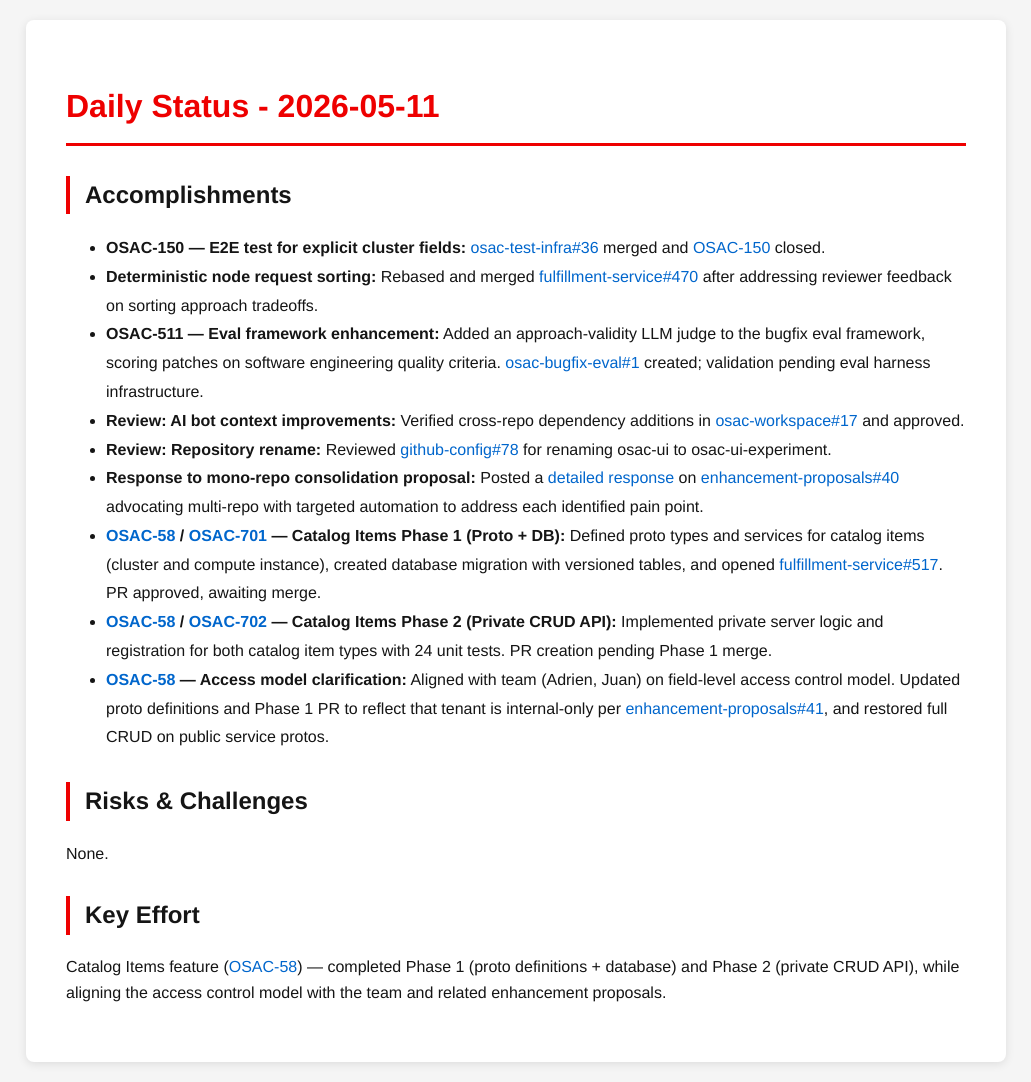
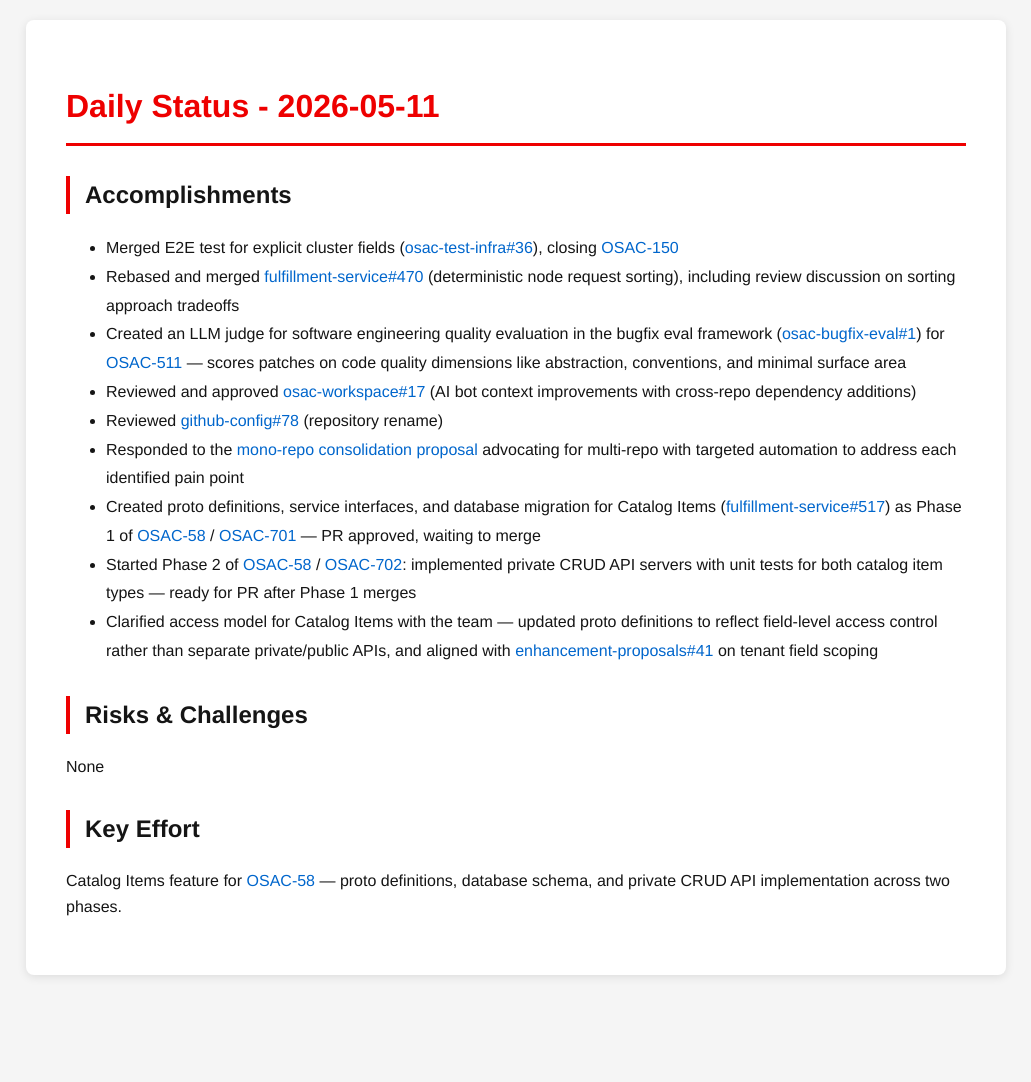
Before and after one commit to tzvatot/daily-status, a Jekyll site: the page built from 2026-05-11.md, in a window 1280 px wide. Shown: the whole page, without its empty margins (124-1155 px from the left). Built offline with Jekyll 4.4.1, drawn with Linux system fonts in a browser that asks for light colours; after the commit the page ends 995 px from its top, so only the background shows below that.

Commit message:
Daily status update - 2026-05-11

```diff
--- a/2026-05-11.md
+++ b/2026-05-11.md
@@ -7,18 +7,18 @@ date: 2026-05-11
 # Daily Status - 2026-05-11
 
 ## Accomplishments
-- **OSAC-150 — E2E test for explicit cluster fields:** [osac-test-infra#36](https://github.com/osac-project/osac-test-infra/pull/36) merged and [OSAC-150](https://redhat.atlassian.net/browse/OSAC-150) closed.
-- **Deterministic node request sorting:** Rebased and merged [fulfillment-service#470](https://github.com/osac-project/fulfillment-service/pull/470) after addressing reviewer feedback on sorting approach tradeoffs.
-- **OSAC-511 — Eval framework enhancement:** Added an approach-validity LLM judge to the bugfix eval framework, scoring patches on software engineering quality criteria. [osac-bugfix-eval#1](https://github.com/eranco74/osac-bugfix-eval/pull/1) created; validation pending eval harness infrastructure.
-- **Review: AI bot context improvements:** Verified cross-repo dependency additions in [osac-workspace#17](https://github.com/osac-project/osac-workspace/pull/17) and approved.
-- **Review: Repository rename:** Reviewed [github-config#78](https://github.com/osac-project/github-config/pull/78) for renaming osac-ui to osac-ui-experiment.
-- **Response to mono-repo consolidation proposal:** Posted a [detailed response](https://github.com/osac-project/enhancement-proposals/pull/40#issuecomment-4420565236) on [enhancement-proposals#40](https://github.com/osac-project/enhancement-proposals/pull/40) advocating multi-repo with targeted automation to address each identified pain point.
-- **[OSAC-58](https://redhat.atlassian.net/browse/OSAC-58) / [OSAC-701](https://redhat.atlassian.net/browse/OSAC-701) — Catalog Items Phase 1 (Proto + DB):** Defined proto types and services for catalog items (cluster and compute instance), created database migration with versioned tables, and opened [fulfillment-service#517](https://github.com/osac-project/fulfillment-service/pull/517). PR approved, awaiting merge.
-- **[OSAC-58](https://redhat.atlassian.net/browse/OSAC-58) / [OSAC-702](https://redhat.atlassian.net/browse/OSAC-702) — Catalog Items Phase 2 (Private CRUD API):** Implemented private server logic and registration for both catalog item types with 24 unit tests. PR creation pending Phase 1 merge.
-- **[OSAC-58](https://redhat.atlassian.net/browse/OSAC-58) — Access model clarification:** Aligned with team (Adrien, Juan) on field-level access control model. Updated proto definitions and Phase 1 PR to reflect that tenant is internal-only per [enhancement-proposals#41](https://github.com/osac-project/enhancement-proposals/pull/41), and restored full CRUD on public service protos.
+- Merged E2E test for explicit cluster fields ([osac-test-infra#36](https://github.com/osac-project/osac-test-infra/pull/36)), closing [OSAC-150](https://redhat.atlassian.net/browse/OSAC-150)
+- Rebased and merged [fulfillment-service#470](https://github.com/osac-project/fulfillment-service/pull/470) (deterministic node request sorting), including review discussion on sorting approach tradeoffs
+- Created an LLM judge for software engineering quality evaluation in the bugfix eval framework ([osac-bugfix-eval#1](https://github.com/eranco74/osac-bugfix-eval/pull/1)) for [OSAC-511](https://redhat.atlassian.net/browse/OSAC-511) — scores patches on code quality dimensions like abstraction, conventions, and minimal surface area
+- Reviewed and approved [osac-workspace#17](https://github.com/osac-project/osac-workspace/pull/17) (AI bot context improvements with cross-repo dependency additions)
+- Reviewed [github-config#78](https://github.com/osac-project/github-config/pull/78) (repository rename)
+- Responded to the [mono-repo consolidation proposal](https://github.com/osac-project/enhancement-proposals/pull/40) advocating for multi-repo with targeted automation to address each identified pain point
+- Created proto definitions, service interfaces, and database migration for Catalog Items ([fulfillment-service#517](https://github.com/osac-project/fulfillment-service/pull/517)) as Phase 1 of [OSAC-58](https://redhat.atlassian.net/browse/OSAC-58) / [OSAC-701](https://redhat.atlassian.net/browse/OSAC-701) — PR approved, waiting to merge
+- Started Phase 2 of [OSAC-58](https://redhat.atlassian.net/browse/OSAC-58) / [OSAC-702](https://redhat.atlassian.net/browse/OSAC-702): implemented private CRUD API servers with unit tests for both catalog item types — ready for PR after Phase 1 merges
+- Clarified access model for Catalog Items with the team — updated proto definitions to reflect field-level access control rather than separate private/public APIs, and aligned with [enhancement-proposals#41](https://github.com/osac-project/enhancement-proposals/pull/41) on tenant field scoping
 
 ## Risks & Challenges
-None.
+None
 
 ## Key Effort
-Catalog Items feature ([OSAC-58](https://redhat.atlassian.net/browse/OSAC-58)) — completed Phase 1 (proto definitions + database) and Phase 2 (private CRUD API), while aligning the access control model with the team and related enhancement proposals.
+Catalog Items feature for [OSAC-58](https://redhat.atlassian.net/browse/OSAC-58) — proto definitions, database schema, and private CRUD API implementation across two phases.
```
